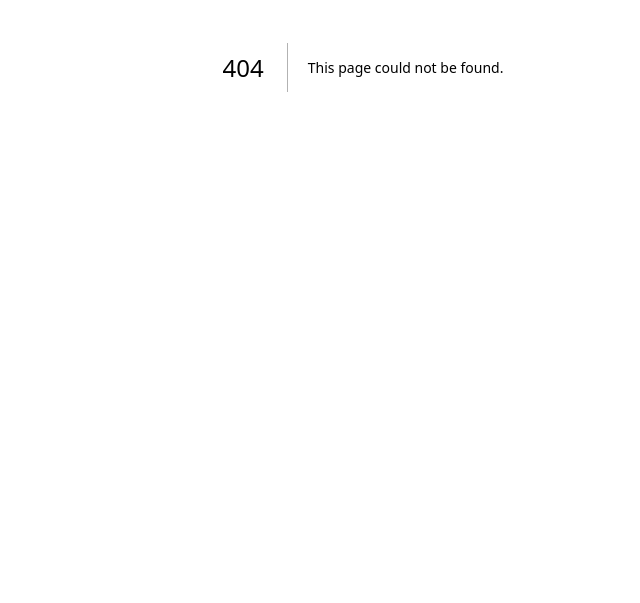
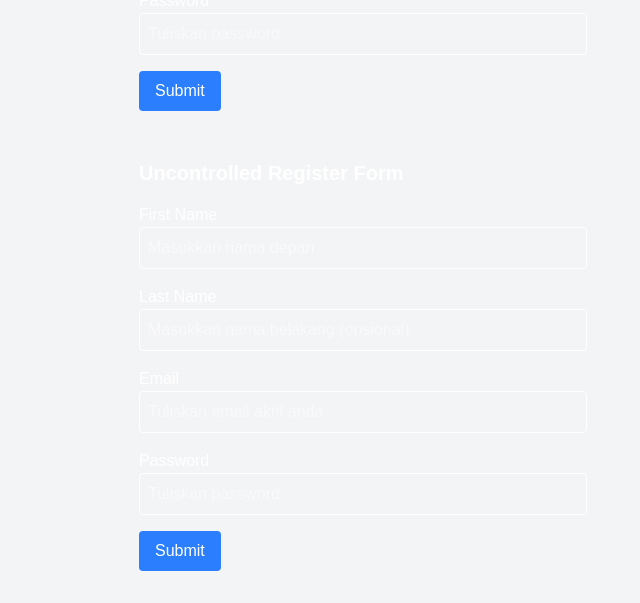
Before and after one commit to ffuad13/frontend-batch4, a Next.js app: page /form in a window 1280 px wide. Before the commit this address had no page. Shown: the part 333-936 px from the top of the page, without its empty margins (277-917 px from the left). Before the commit the page ends 800 px from the top, so only its background shows below. Built offline with nearby package versions, Linux system fonts and the light colour scheme.

Commit message:
add forms

```diff
--- /dev/null
+++ b/src/app/form/page.jsx
@@ -0,0 +1,11 @@
+import ControlledForm from '@/components/formComponents/ControlledForm'
+import UncontrolledForm from '@/components/formComponents/UncontrolledForm'
+
+export default function FormPage() {
+	return (
+		<main className='p-8 space-y-12 bg-gray-100 min-h-screen'>
+			<ControlledForm/>
+			<UncontrolledForm/>
+		</main>
+	)
+}
--- /dev/null
+++ b/src/components/formComponents/ControlledForm.jsx
@@ -0,0 +1,78 @@
+"use client";
+
+import { useState } from "react";
+
+export default function ControlledForm() {
+	//variabel useState dalam bentuk array
+  const [formData, setFormData] = useState({
+    firstName: "",
+    lastName: "",
+    email: "",
+    password: "",
+  });
+
+  const handleChange = (e) => {
+    const { name, value } = e.target;
+    setFormData((prev) => ({ ...prev, [name]: value }));
+  };
+
+  const handleSubmit = (e) => {
+    e.preventDefault();
+
+		console.info("Proses validasi")
+
+    console.info("Controlled Form submitted: ", formData);
+    setFormData({
+      firstName: "",
+      lastName: "",
+      email: "",
+      password: "",
+    });
+  };
+
+  return (
+    <form onSubmit={handleSubmit} className="space-y-4 max-w-md mx-auto">
+      <h2 className="text-xl font-bold">Controlled Register Form</h2>
+
+      <label>First Name</label>
+      <input
+        name="firstName"
+        value={formData.firstName}
+        onChange={handleChange}
+        className="w-full p-2 border rounded"
+        placeholder="Masukkan nama depan"
+      />
+
+      <label>Last Name</label>
+      <input
+        name="lastName"
+        value={formData.lastName}
+        onChange={handleChange}
+        className="w-full p-2 border rounded"
+        placeholder="Masukkan nama belakang (opsional)"
+      />
+
+      <label>Email</label>
+      <input
+				type="email"
+        name="email"
+        value={formData.email}
+        onChange={handleChange}
+        className="w-full p-2 border rounded"
+        placeholder="Tuliskan email aktif anda"
+      />
+
+      <label>Password</label>
+      <input
+				type="password"
+        name="password"
+        value={formData.password}
+        onChange={handleChange}
+        className="w-full p-2 border rounded"
+        placeholder="Tuliskan password"
+      />
+
+			<button type="submit" className="bg-blue-500 text-white px-4 py-2 rounded">Submit</button>
+    </form>
+  );
+}
--- /dev/null
+++ b/src/components/formComponents/UncontrolledForm.jsx
@@ -0,0 +1,55 @@
+"use client";
+
+import { useRef } from "react";
+
+export default function UncontrolledForm() {
+  const firstNameRef = useRef();
+  const lastNameRef = useRef();
+  const emailRef = useRef();
+  const passwordRef = useRef();
+
+	const handleSubmit = (e) => {
+		e.preventDefault()
+
+		const data = {
+			firstName: firstNameRef.current.value,
+			lastName: lastNameRef.current.value,
+			email: emailRef.current.value,
+			pasword: passwordRef.current.value
+		}
+
+		console.info("Uncontrolled form submitted", data)
+
+		firstNameRef.current.value = ""
+		lastNameRef.current.value = ""
+		emailRef.current.value = ""
+		passwordRef.current.value = ""
+	}
+
+  return (
+    <form onSubmit={handleSubmit} className="space-y-4 max-w-md mx-auto">
+      <h2 className="text-xl font-bold">Uncontrolled Register Form</h2>
+
+      <label>First Name</label>
+      <input ref={firstNameRef} className="w-full p-2 border rounded" placeholder="Masukkan nama depan" />
+
+      <label>Last Name</label>
+      <input ref={lastNameRef} className="w-full p-2 border rounded" placeholder="Masukkan nama belakang (opsional)" />
+
+      <label>Email</label>
+      <input
+        ref={emailRef}
+        type="email"
+        className="w-full p-2 border rounded"
+        placeholder="Tuliskan email aktif anda"
+      />
+
+      <label>Password</label>
+      <input ref={passwordRef} type="password" className="w-full p-2 border rounded" placeholder="Tuliskan password" />
+
+      <button type="submit" className="bg-blue-500 text-white px-4 py-2 rounded">
+        Submit
+      </button>
+    </form>
+  );
+}
```
